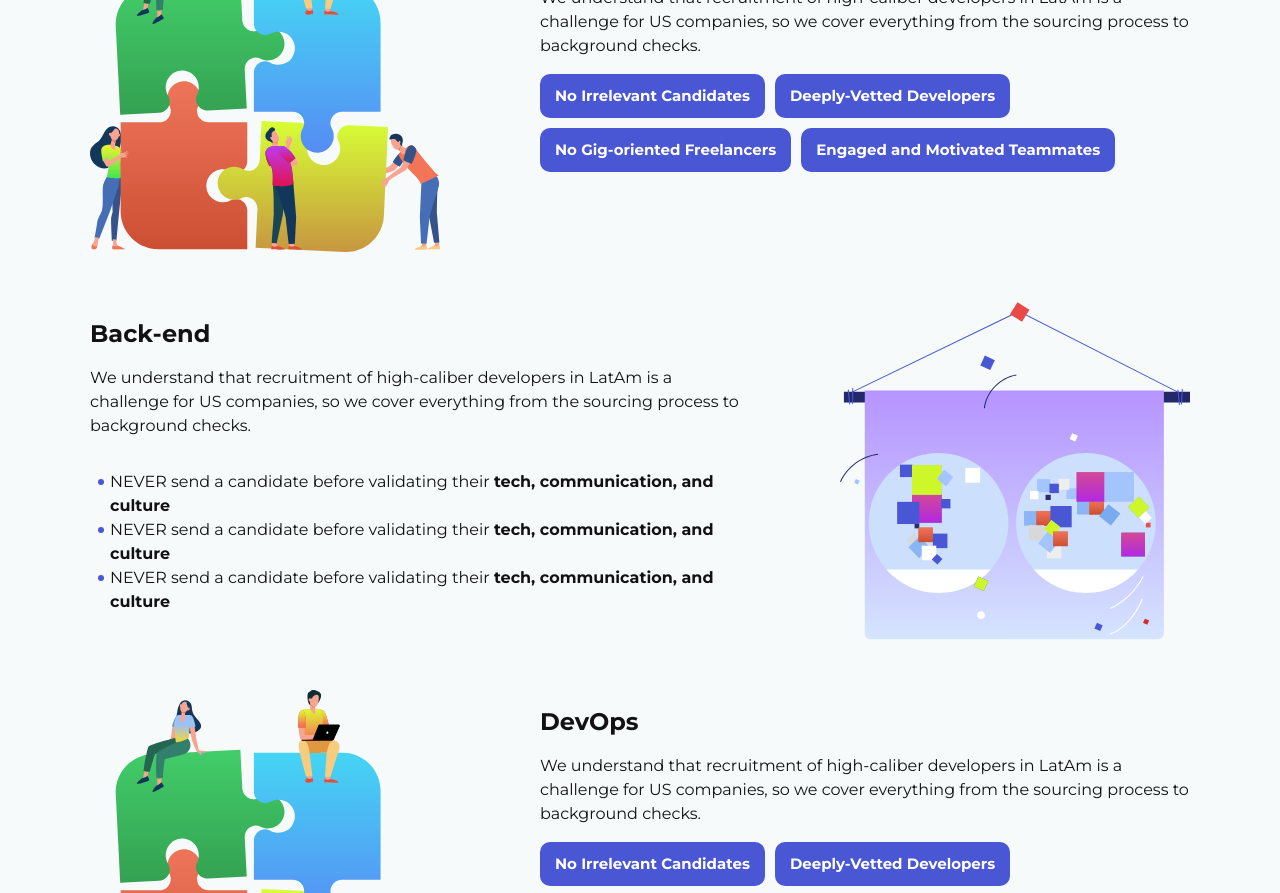
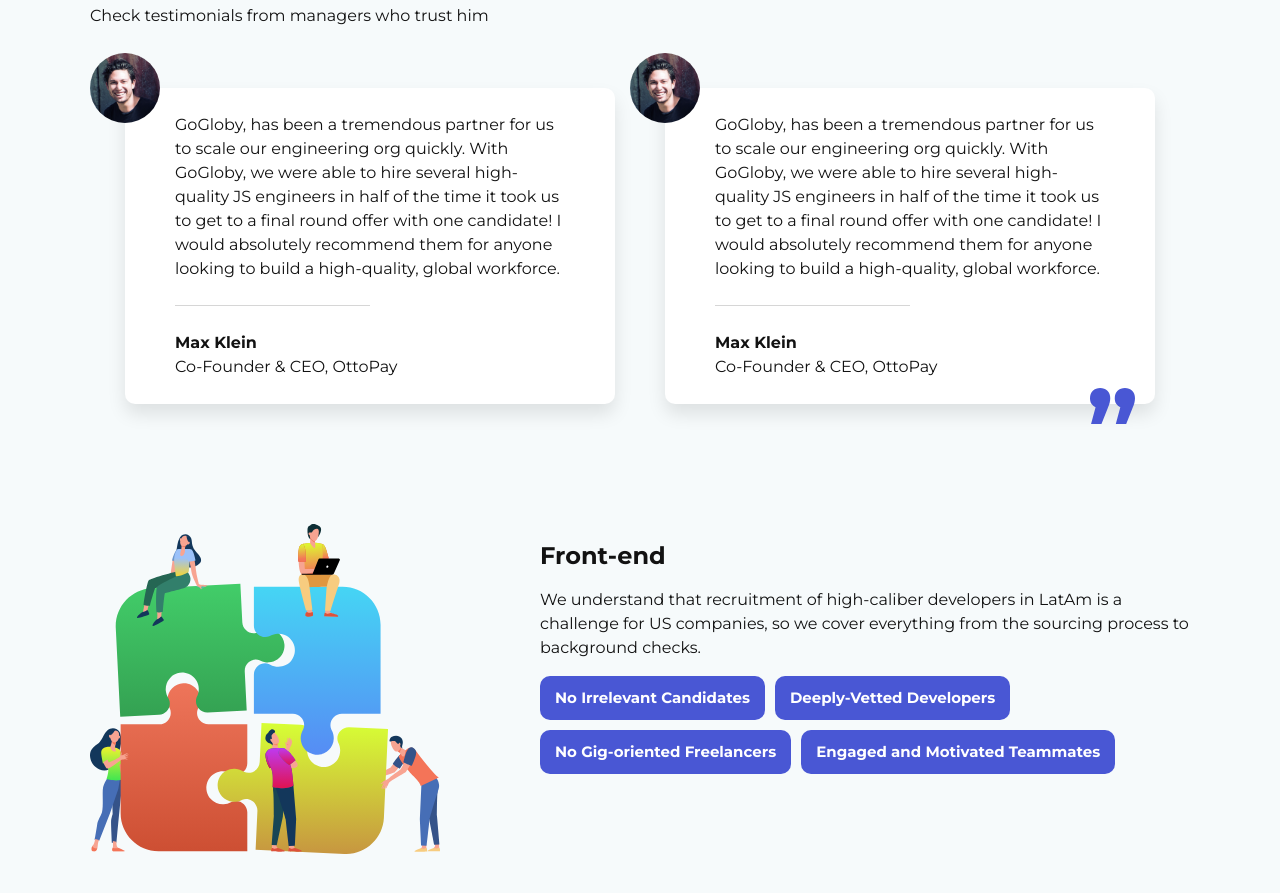
Before and after one commit to cesarkohl/gocesar, a website built with Vite: page index.html in a window 1280 px wide. Shown: the part 517-1410 px from the top of the page. Built offline with nearby package versions, Linux system fonts and the light colour scheme.

Commit message:
Implement testimonials

```diff
--- a/src/components/menu/menu.scss
+++ b/src/components/menu/menu.scss
@@ -1,5 +1,6 @@
 .menu {
   position: fixed;
+  z-index: 10;
   background-color: var(--color-gray-light);
   width: 1100px;
 
--- /dev/null
+++ b/src/components/testimonial/testimonial.scss
@@ -0,0 +1,50 @@
+.testimonial {
+  position: relative;
+  margin-bottom: 70px;
+  padding: 25px 50px;
+  border-radius: 10px;
+  background-color: white;
+  box-shadow: 0 10px 18px 0 rgba(0,0,0,0.1);
+
+  &__text {
+    position: relative;
+    margin: 0;
+    padding: 0 0 25px 0;
+
+    &::after {
+      content: '';
+      position: absolute;
+      bottom: 0;
+      left: 0;
+      width: 50%;
+      height: 1px;
+      background-color: #D6D6D6;
+    }
+  }
+
+  &__author-photo {
+    position: absolute;
+    top: -35px;
+    left: -35px;
+    width: 70px;
+    border-radius: 50%;
+  }
+
+  &__author-name {
+    display: block;
+    margin-top: 25px;
+    font-weight: 700;
+  }
+
+  &__quotation-mark {
+    display: none;
+    position: absolute;
+    bottom: -20px;
+    right: 20px;
+    width: 45px;
+
+    &--active {
+      display: block;
+    }
+  }
+}
--- /dev/null
+++ b/src/components/testimonial/testimonial.ts
@@ -0,0 +1,28 @@
+import './testimonial.scss';
+
+interface Testimonial {
+    text: string;
+    authorPhoto: string;
+    authorName: string;
+    authorRole: string;
+    quotationMark?: boolean;
+}
+
+export function testimonial(props: Testimonial): string {
+    return `
+        <div class="testimonial">
+            <p class="testimonial__text">${props.text}</p>
+            <div class="author">
+                <img class="testimonial__author-photo" src="${props.authorPhoto}" alt="">
+                <span class="testimonial__author-name">${props.authorName}</span>
+                <span class="testimonial__author-role">${props.authorRole}</span>
+            </div>
+            <img
+                class="testimonial__quotation-mark
+                    ${props.quotationMark ? 'testimonial__quotation-mark--active' : ''}"
+                src="./icon-quotation-mark.svg"
+                alt="Quotation Mark"
+            >
+        </div>
+    `;
+}
--- /dev/null
+++ b/src/components/testimonials/testimonials.scss
@@ -0,0 +1,18 @@
+.testimonials {
+  margin-bottom: 50px;
+
+  &__heading {
+    font-size: 35px;
+  }
+  &__text {
+    margin-bottom: 60px;
+  }
+  &__list {
+    padding: 0 35px;
+
+    @include media('>tablet') {
+      display: flex;
+      gap: 50px;
+    }
+  }
+}
--- /dev/null
+++ b/src/components/testimonials/testimonials.ts
@@ -0,0 +1,25 @@
+import { testimonial } from "../testimonial/testimonial";
+import './testimonials.scss';
+
+export const testimonials = `
+    <section class="testimonials">
+        <h2 class="testimonials__heading">Managers ❤️ Cesar</h2>
+        <p class="testimonials__text">Check testimonials from managers who trust him</p>
+
+        <div class="testimonials__list">
+            ${testimonial({
+                text: "GoGloby, has been a tremendous partner for us to scale our engineering org quickly. With GoGloby, we were able to hire several high-quality JS engineers in half of the time it took us to get to a final round offer with one candidate! I would absolutely recommend them for anyone looking to build a high-quality, global workforce.",
+                authorPhoto: "./testimonial-1-photo.jpeg",
+                authorName: "Max Klein",
+                authorRole: "Co-Founder & CEO, OttoPay",
+            })}
+            ${testimonial({
+                text: "GoGloby, has been a tremendous partner for us to scale our engineering org quickly. With GoGloby, we were able to hire several high-quality JS engineers in half of the time it took us to get to a final round offer with one candidate! I would absolutely recommend them for anyone looking to build a high-quality, global workforce.",
+                authorPhoto: "./testimonial-1-photo.jpeg",
+                authorName: "Max Klein",
+                authorRole: "Co-Founder & CEO, OttoPay",
+                quotationMark: true,
+            })}
+        </div>
+    </section>
+`
--- a/src/main.scss
+++ b/src/main.scss
@@ -29,7 +29,7 @@ body {
 
 main {
   flex-direction: column;
-  margin: 0 10px;
+  padding: 0 10px;
 
   @include media(">desktop") {
     display: flex;
--- a/src/main.ts
+++ b/src/main.ts
@@ -1,5 +1,6 @@
 import {menu, toggleActive as menuToggleActive} from './components/menu/menu';
 import {features} from './components/features/features';
+import {testimonials} from "./components/testimonials/testimonials";
 import {footer, goToTop as footerGoToTop} from './components/footer/footer';
 import './main.scss';
 
@@ -14,6 +15,8 @@ document.querySelector<HTMLDivElement>('#app')!.innerHTML = `
             image: "/photo-cesar.png",
             imageBorder: true,
         })}
+
+        ${testimonials}
 
         ${features({
             id: "frontend",
```
Also changed, not shown: public/icon-quotation-mark.svg (added), public/testimonial-1-photo.jpeg (added).
